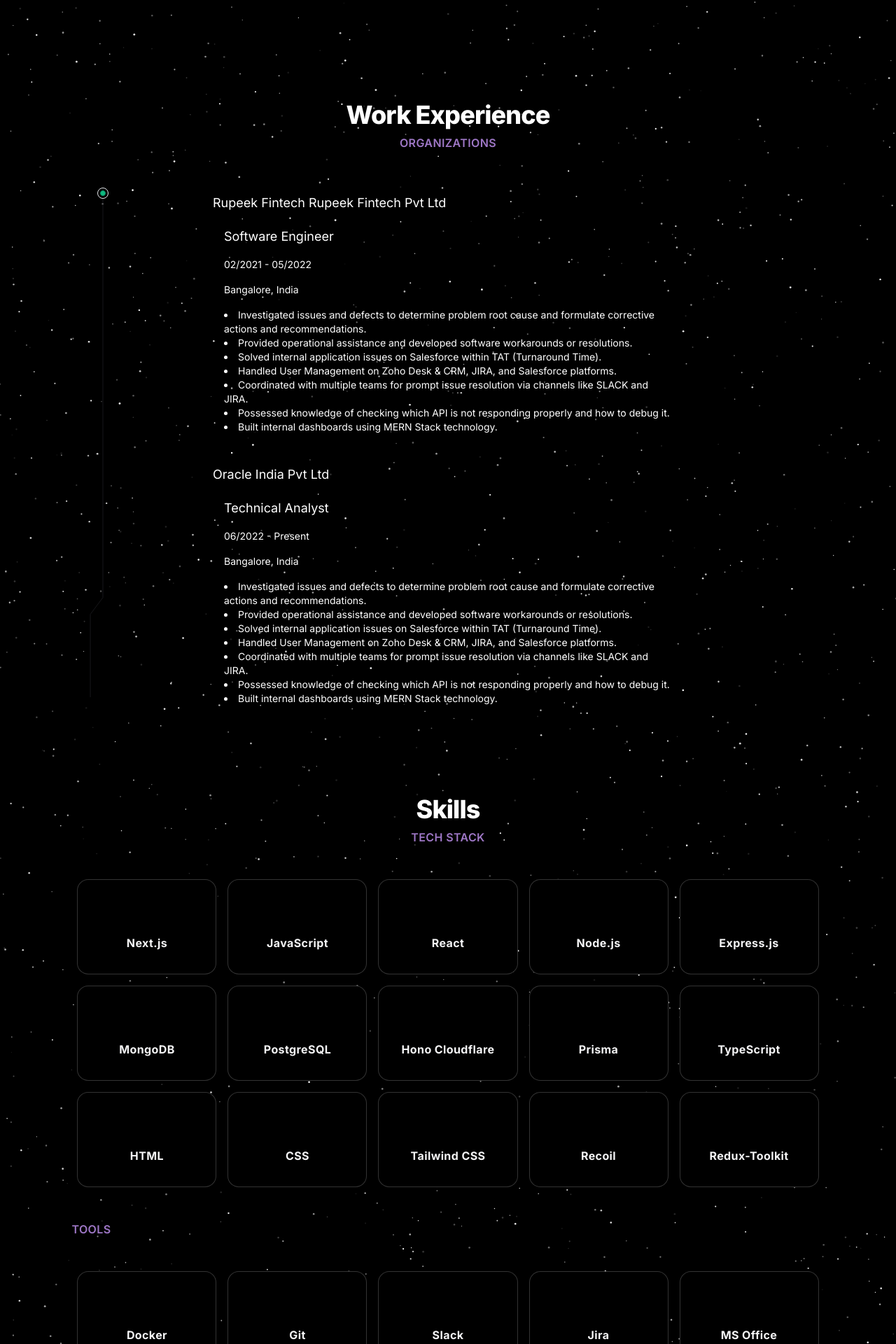
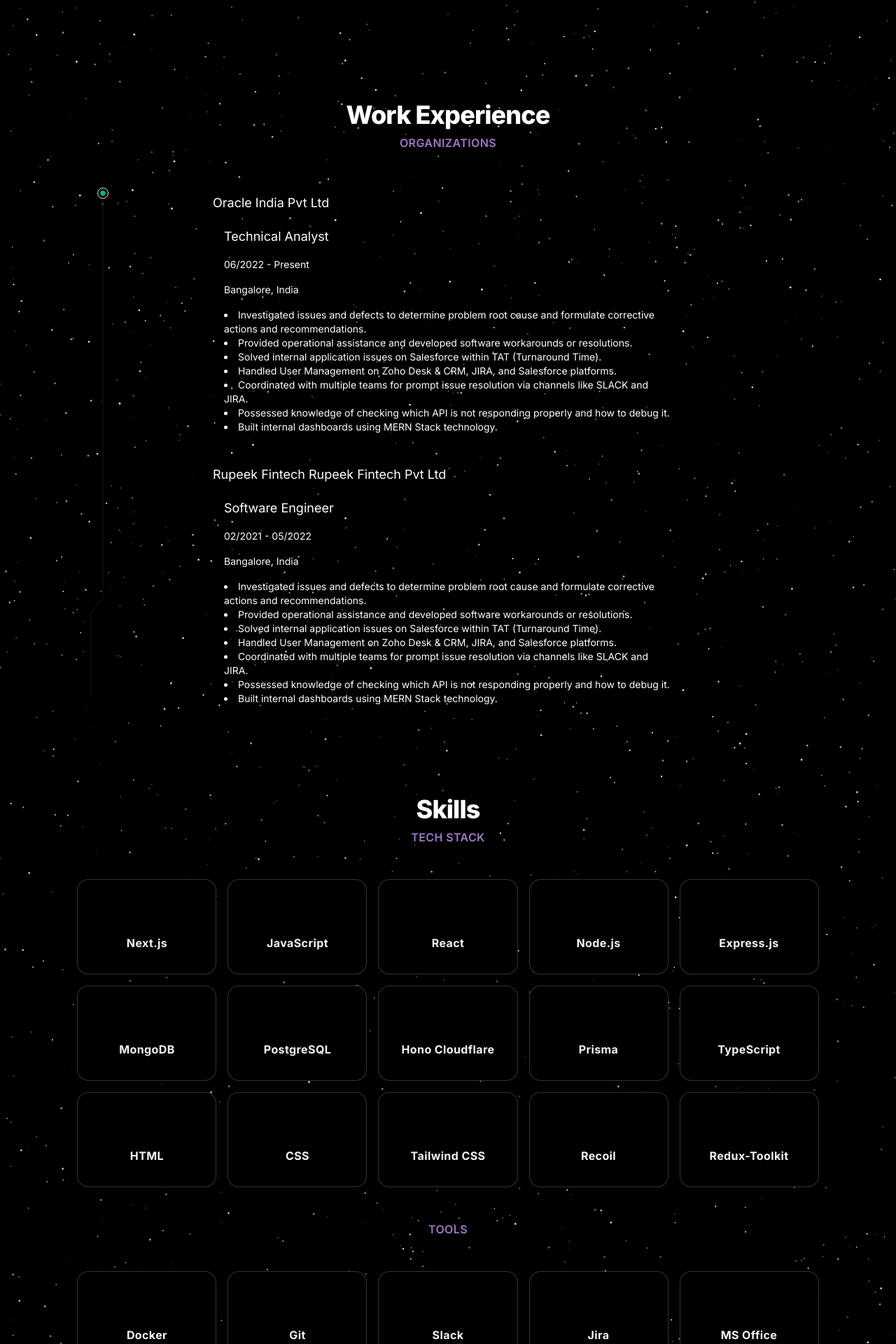
Before and after one commit to SauravBeginner/devfolio, a Next.js app: page / in a window 1280 px wide. Shown: the part 496-2416 px from the top of the page at 70% size. Built offline with nearby package versions, Linux system fonts and the light colour scheme.

Commit message:
work exp rearranged and button margin fixed

```diff
--- a/src/components/HeroSection.tsx
+++ b/src/components/HeroSection.tsx
@@ -30,7 +30,7 @@
           <TextGenerateEffectDemo />
           <div className="mt-6 flex items-center flex-wrap justify-center">
             {buttonsData.map((item) => (
-              <span className="mr-2" key={item.id}>
+              <span className="mr-2 my-2" key={item.id}>
                 <Button
                   onClick={() => handleRoute(item.url)}
                   borderRadius="1.75rem"
--- a/src/components/Skills.tsx
+++ b/src/components/Skills.tsx
@@ -13,18 +13,10 @@
     <div className="p-12 my-10 ">
       <div className="max-w-7xl mx-auto px-4 sm:px-6">
         <div className="text-center">
-          <h2
-            className="mb-2 text-3xl leading-8 font-extrabold tracking-tight text-white sm:text-4xl
-          "
-          >
+          <h2 className="mb-2 text-3xl leading-8 font-extrabold tracking-tight text-white sm:text-4xl">
             Skills
           </h2>
-          <p
-            className="
-
-          text-base text-[#9e77c6] font-semibold tracking-wide uppercase
-          "
-          >
+          <p className="text-base text-[#9e77c6] font-semibold tracking-wide uppercase">
             Tech Stack
           </p>
         </div>
@@ -37,7 +29,7 @@
             }))}
           />
         </div>{" "}
-        <div className="">
+        <div className="text-center">
           <p className="text-base text-[#9e77c6] font-semibold tracking-wide uppercase">
             Tools
           </p>
--- a/src/components/WorkExperience.tsx
+++ b/src/components/WorkExperience.tsx
@@ -26,8 +26,8 @@
       </div>
       <TracingBeam className="px-6">
         <div className="max-w-2xl mx-auto antialiased pt-4 relative">
-          {dummyContent.map((item, index) => (
-            <div key={`content-${index}`} className="mb-10">
+          {dummyContent.map((item) => (
+            <div key={`content-${item.id}`} className="mb-10">
               <h2 className="bg-black text-white rounded-full text-lg w-fit  py-1 mb-4">
                 {item.badge}
               </h2>
@@ -62,17 +62,17 @@
 
 const dummyContent = [
   {
-    title: "Software Engineer",
+    id: 1,
+    title: "Technical Analyst",
     description: (
-      <>
       <ul className="list-disc list-inside text-white">
         <li>
           Investigated issues and defects to determine problem root cause and
           formulate corrective actions and recommendations.
         </li>
         <li>
-            Provided operational assistance and developed software workarounds
-            or resolutions.
+          Provided operational assistance and developed software workarounds or
+          resolutions.
         </li>
         <li>
           Solved internal application issues on Salesforce within TAT
@@ -92,26 +92,25 @@
         </li>
         <li>Built internal dashboards using MERN Stack technology.</li>
       </ul>
-      </>
     ),
-    badge: "Rupeek Fintech Rupeek Fintech Pvt Ltd",
+    badge: "Oracle India Pvt Ltd",
     image:
-      "https://images.unsplash.com/photo-1464822759023-fed622ff2c3b?auto=format&fit=crop&q=80&w=3540&ixlib=rb-4.0.3&ixid=M3wxMjA3fDB8MHxwaG90by1wYWdlfHx8fGVufDB8fHx8fA%3D%3D",
-    date: "02/2021 - 05/2022",
+      "https://images.unsplash.com/photo-1519681393784-d120267933ba?auto=format&fit=crop&q=80&w=3540&ixlib=rb-4.0.3&ixid=M3wxMjA3fDB8MHxwaG90by1wYWdlfHx8fGVufDB8fHx8fA%3D%3D",
+    date: "06/2022 - Present",
     location: " Bangalore, India",
   },
   {
-    title: "Technical Analyst",
+    id: 2,
+    title: "Software Engineer",
     description: (
-      <>
       <ul className="list-disc list-inside text-white">
         <li>
           Investigated issues and defects to determine problem root cause and
           formulate corrective actions and recommendations.
         </li>
         <li>
-            Provided operational assistance and developed software workarounds
-            or resolutions.
+          Provided operational assistance and developed software workarounds or
+          resolutions.
         </li>
         <li>
           Solved internal application issues on Salesforce within TAT
@@ -131,31 +130,11 @@
         </li>
         <li>Built internal dashboards using MERN Stack technology.</li>
       </ul>
-      </>
     ),
-    badge: "Oracle India Pvt Ltd",
+    badge: "Rupeek Fintech Rupeek Fintech Pvt Ltd",
     image:
-      "https://images.unsplash.com/photo-1519681393784-d120267933ba?auto=format&fit=crop&q=80&w=3540&ixlib=rb-4.0.3&ixid=M3wxMjA3fDB8MHxwaG90by1wYWdlfHx8fGVufDB8fHx8fA%3D%3D",
-    date: "06/2022 - Present",
+      "https://images.unsplash.com/photo-1464822759023-fed622ff2c3b?auto=format&fit=crop&q=80&w=3540&ixlib=rb-4.0.3&ixid=M3wxMjA3fDB8MHxwaG90by1wYWdlfHx8fGVufDB8fHx8fA%3D%3D",
+    date: "02/2021 - 05/2022",
     location: " Bangalore, India",
   },
-  // {
-  //   title: "Lorem Ipsum Dolor Sit Amet",
-  //   description: (
-  //     <>
-  //       <p>
-  //         Ex irure dolore veniam ex velit non aute nisi labore ipsum occaecat
-  //         deserunt cupidatat aute. Enim cillum dolor et nulla sunt exercitation
-  //         non voluptate qui aliquip esse tempor. Ullamco ut sunt consectetur
-  //         sint qui qui do do qui do. Labore laborum culpa magna reprehenderit ea
-  //         velit id esse adipisicing deserunt amet dolore. Ipsum occaecat veniam
-  //         commodo proident aliqua id ad deserunt dolor aliquip duis veniam sunt.
-  //       </p>
-  //     </>
-  //   ),
-  //   badge: "Launch Week",
-  //   image:
-  //     "https://images.unsplash.com/photo-1469474968028-56623f02e42e?auto=format&fit=crop&q=80&w=3506&ixlib=rb-4.0.3&ixid=M3wxMjA3fDB8MHxwaG90by1wYWdlfHx8fGVufDB8fHx8fA%3D%3D",
-  //   date: "02/2021 - 05/2022",
-  // },
 ];
```
Lines whose indentation alone changed are shown as unchanged.
